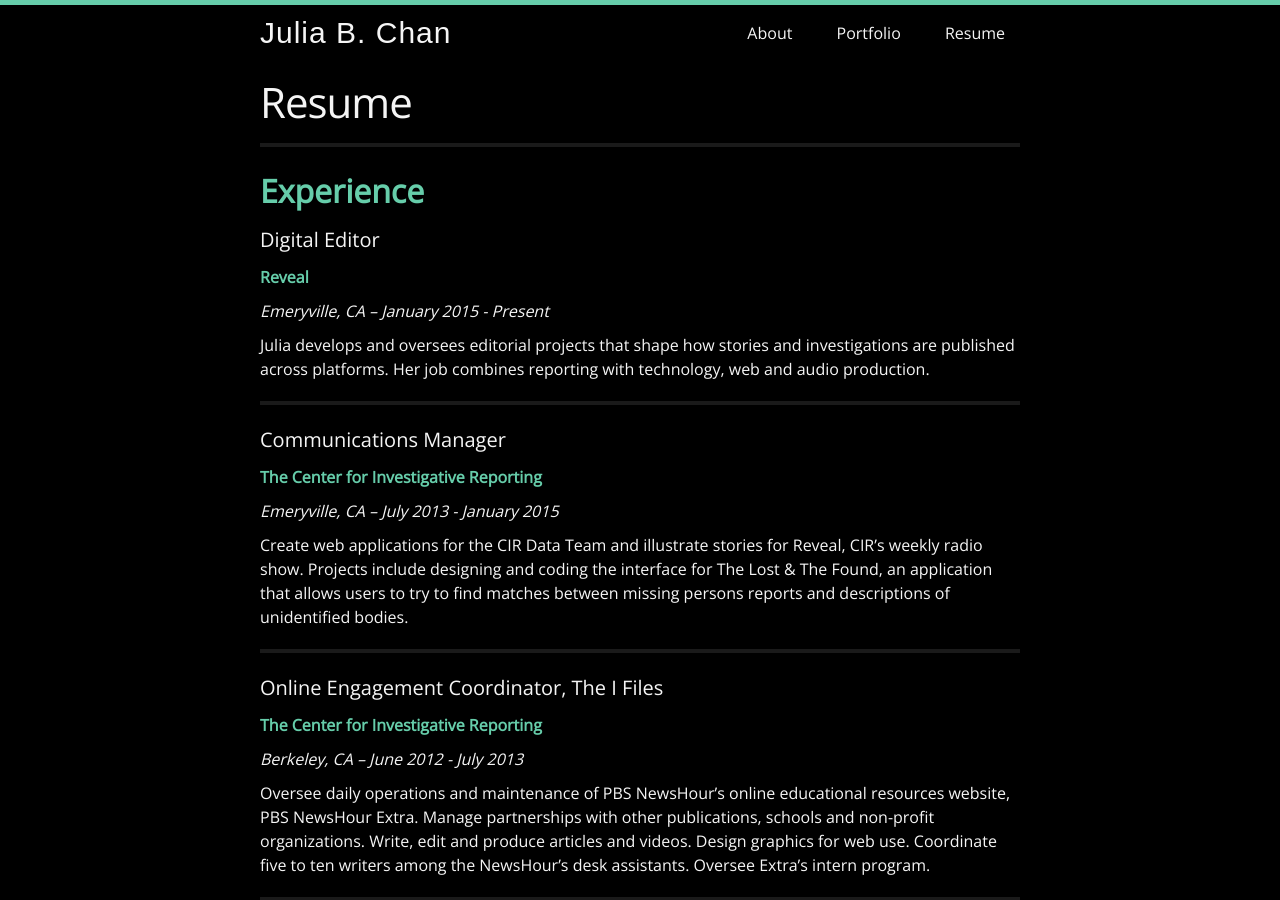
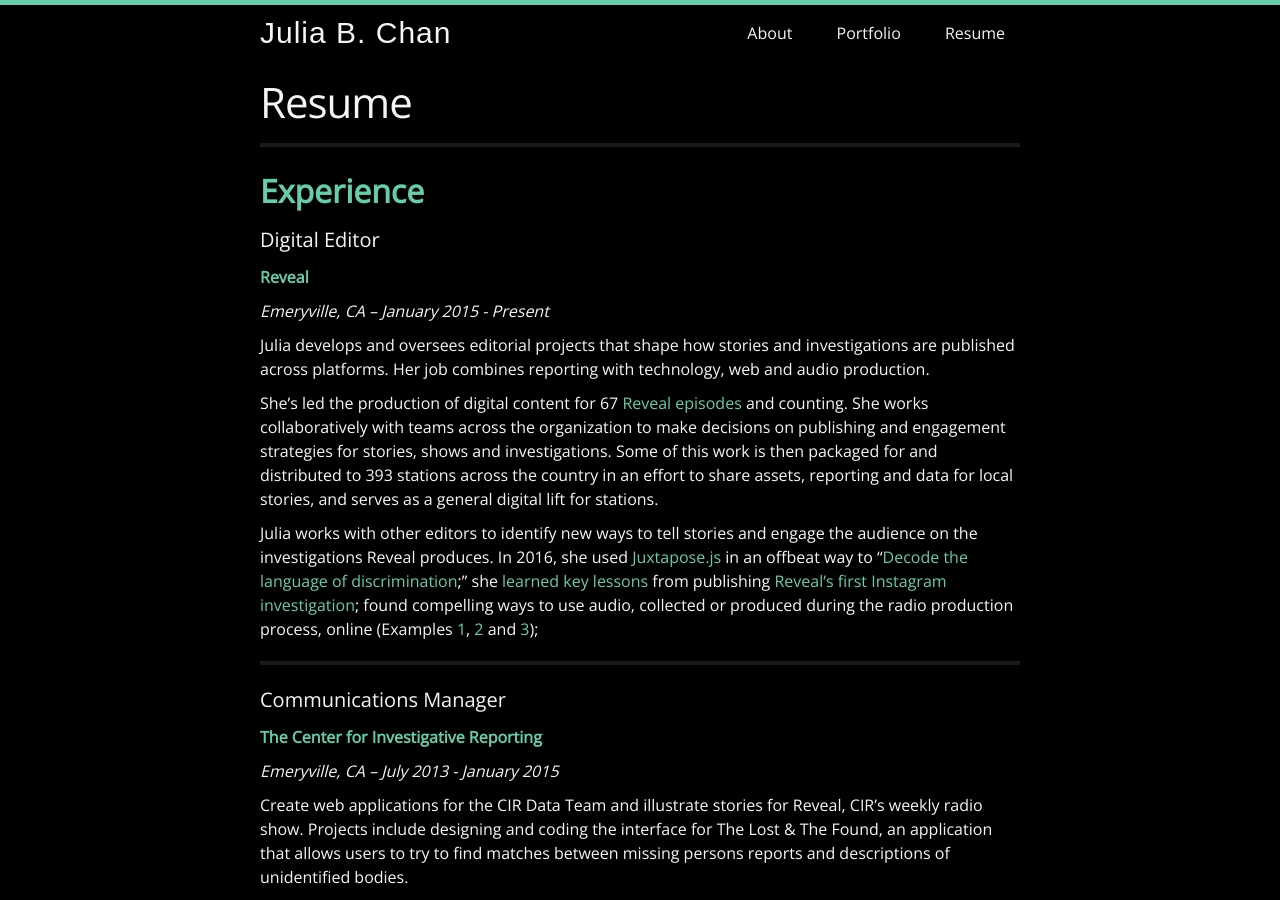
Before and after one commit to juliachanb/juliachanb.github.io, a Jekyll site: the page built from pages/resume.md, in a window 1280 px wide and 900 px high. Built offline with Jekyll 4.4.1, drawn with Linux system fonts in a browser that asks for light colours; nearby versions of some CDN libraries; some web fonts are replaced.

Commit message:
updated digital editor description

```diff
--- a/pages/resume.md
+++ b/pages/resume.md
@@ -16,6 +16,10 @@
 *Emeryville, CA – January 2015 - Present*
 
 Julia develops and oversees editorial projects that shape how stories and investigations are published across platforms. Her job combines reporting with technology, web and audio production.
+
+She's led the production of digital content for 67 [Reveal episodes](https://www.revealnews.org/episodes) and counting. She works collaboratively with teams across the organization to make decisions on publishing and engagement strategies for stories, shows and investigations. Some of this work is then packaged for and distributed to 393 stations across the country in an effort to share assets, reporting and data for local stories, and serves as a general digital lift for stations.
+
+Julia works with other editors to identify new ways to tell stories and engage the audience on the investigations Reveal produces. In 2016, she used [Juxtapose.js](https://juxtapose.knightlab.com/) in an offbeat way to "[Decode the language of discrimination](https://www.revealnews.org/blog/decoding-the-language-of-discrimination/);" she [learned key lessons](http://www.poynter.org/2016/4-lessons-from-reveals-serialized-instagram-investigation/428047/) from publishing [Reveal's first Instagram investigation](https://www.revealnews.org/article/bad-deals-the-perils-of-bargaining-for-justice/); found compelling ways to use audio, collected or produced during the radio production process, online (Examples [1](https://www.revealnews.org/article/portraits-of-a-trump-supporter/), [2](https://twitter.com/juliachanb/status/761687005826732032) and [3](https://www.revealnews.org/article/caught-on-tape-the-presidential-edition/));
 
 ___
 
```
